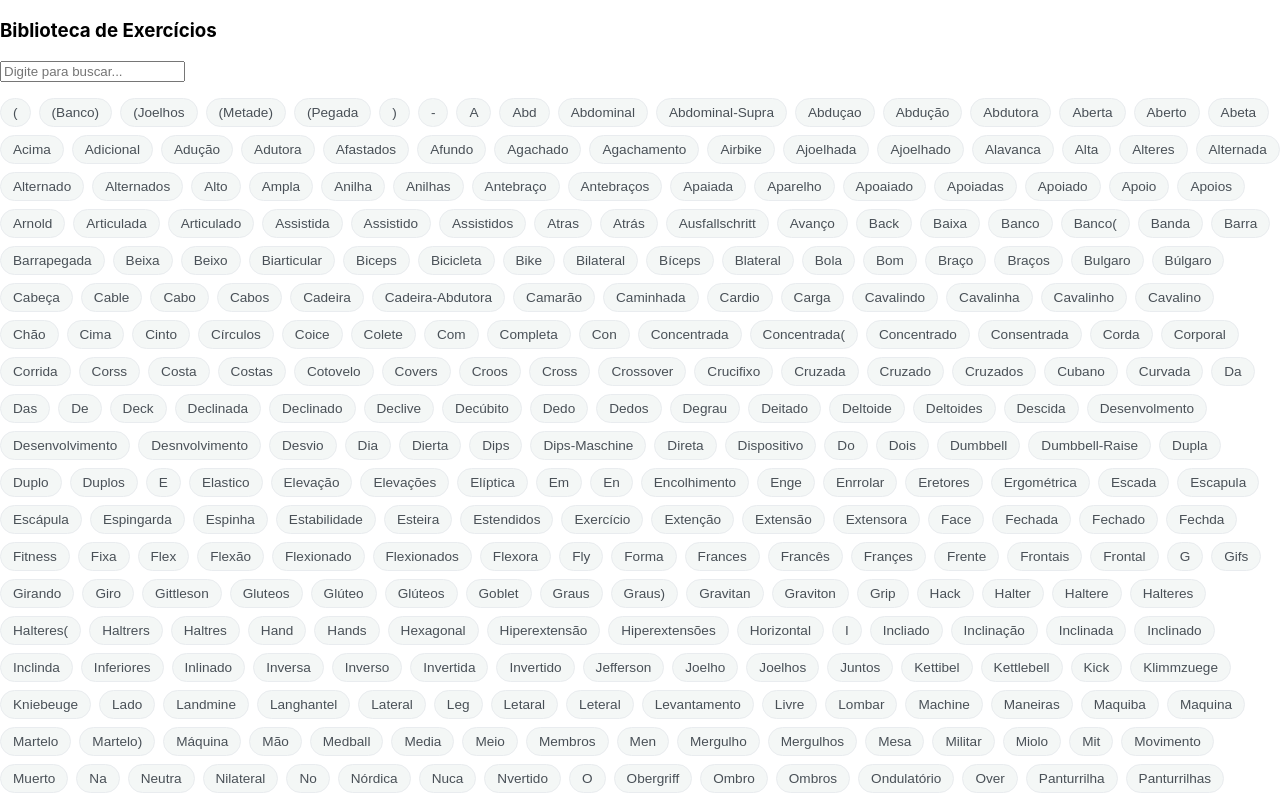
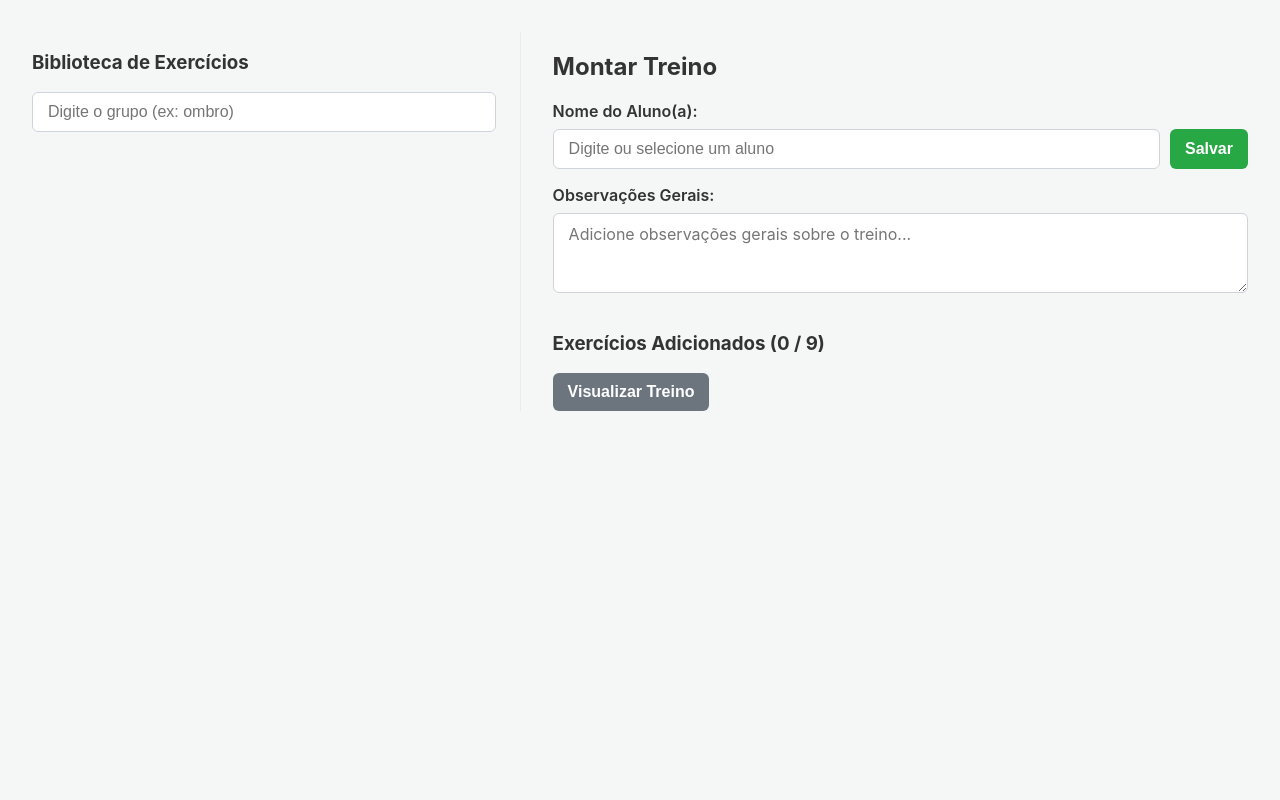
Before and after one commit to rferraz1/planilha-export-html, a React (Create React App) app: page / in a window 1280 px wide. Shown: the top 800 px of the page. Built offline with nearby package versions, Linux system fonts and the light colour scheme.

Commit message:
FEAT: Implementa solução final de Gist para links curtos

```diff
--- a/src/App.css
+++ b/src/App.css
@@ -1,33 +1,194 @@
-/* --- ESTILOS PARA OS BOTÕES DE GRUPO MUSCULAR --- */
-
-.grupo-muscular-container {
-    display: flex;
-    flex-wrap: wrap;
-    gap: 8px;
-    margin-top: 1rem;
-    margin-bottom: 1rem;
+/* --- CONFIGURAÇÕES GLOBAIS E VARIÁVEIS --- */
+:root {
+  --cor-verde: #28a745;
+  --cor-fundo: #f4f7f6;
+  --cor-branco: #ffffff;
+  --cor-cinza-escuro: #333;
+  --cor-cinza-medio: #6c757d;
+  --cor-cinza-claro: #e9ecef;
+  --cor-vermelho-perigo: #dc3545;
 }
 
-.botao-grupo {
-    background-color: #f4f7f6;
-    border: 1px solid #e9ecef;
-    color: #495057;
-    padding: 6px 12px;
-    border-radius: 20px; /* Pílulas arredondadas */
-    font-size: 0.85rem;
-    font-weight: 500;
-    cursor: pointer;
-    transition: all 0.2s ease;
-    text-transform: capitalize; /* Deixa a primeira letra maiúscula */
+body {
+  font-family: -apple-system, BlinkMacSystemFont, 'Segoe UI', 'Roboto', 'Oxygen',
+    'Ubuntu', 'Cantarell', 'Fira Sans', 'Droid Sans', 'Helvetica Neue',
+    sans-serif;
+  margin: 0;
+  padding: 0;
+  background-color: var(--cor-fundo);
+  color: var(--cor-cinza-escuro);
 }
 
-.botao-grupo:hover {
-    background-color: #e9ecef;
-    border-color: #ced4da;
+h2, h3 {
+  color: var(--cor-cinza-escuro);
+  font-weight: 700;
 }
 
-.botao-grupo:focus {
+/* --- LAYOUT PRINCIPAL --- */
+.app-container {
+  display: flex;
+  flex-wrap: wrap; /* Permite quebrar em telas menores */
+  padding: 2rem;
+  gap: 2rem;
+  max-width: 1400px;
+  margin: 0 auto;
+}
+
+.coluna-esquerda {
+  flex: 1;
+  min-width: 320px; /* Largura mínima */
+  max-height: 90vh; /* Altura máxima */
+  overflow-y: auto; /* Scroll se o conteúdo estourar */
+  padding-right: 1.5rem;
+  border-right: 1px solid var(--cor-cinza-claro);
+}
+
+.coluna-direita {
+  flex: 1.5;
+  min-width: 400px; /* Largura mínima */
+  max-height: 90vh; /* Altura máxima */
+  overflow-y: auto; /* Scroll se o conteúdo estourar */
+}
+
+/* --- ESTILOS DE COMPONENTES GLOBAIS --- */
+.input-padrao {
+  width: 100%;
+  padding: 10px 15px;
+  font-size: 1rem;
+  border: 1px solid #ced4da;
+  border-radius: 6px;
+  box-sizing: border-box; /* Garante que o padding não estoure a largura */
+  margin-bottom: 1rem;
+}
+
+.textarea-padrao {
+  width: 100%;
+  min-height: 80px;
+  padding: 10px 15px;
+  font-size: 1rem;
+  font-family: inherit;
+  border: 1px solid #ced4da;
+  border-radius: 6px;
+  box-sizing: border-box;
+  resize: vertical;
+  margin-bottom: 1rem;
+}
+
+.botao-primario {
+  background-color: var(--cor-verde);
+  color: var(--cor-branco);
+  border: none;
+  padding: 10px 15px;
+  font-size: 1rem;
+  font-weight: 600;
+  border-radius: 6px;
+  cursor: pointer;
+  transition: background-color 0.2s;
+}
+
+.botao-primario:hover {
+  background-color: #218838;
+}
+
+.botao-primario:disabled {
+  background-color: var(--cor-cinza-medio);
+  cursor: not-allowed;
+}
+
+/* --- COLUNA ESQUERDA (BIBLIOTECA) --- */
+.gif-grid {
+  display: grid;
+  grid-template-columns: repeat(auto-fill, minmax(100px, 1fr));
+  gap: 10px;
+  margin-top: 1rem;
+}
+
+.gif-item {
+  width: 100%;
+  height: 100px;
+  object-fit: cover;
+  border: 2px solid transparent;
+  border-radius: 6px;
+  cursor: pointer;
+  transition: border-color 0.2s;
+}
+
+.gif-item:hover {
+  border-color: var(--cor-verde);
+}
+
+/* --- COLUNA DIREITA (MONTAR TREINO) --- */
+.aluno-container {
+  display: flex;
+  gap: 10px;
+  margin-bottom: 1rem;
+}
+
+.aluno-container .input-padrao {
+  flex: 1;
+  margin-bottom: 0; /* Remove a margem de baixo no input */
+}
+
+.botao-salvar {
+  padding: 10px 15px;
+}
+
+label {
+  font-weight: 600;
+  display: block;
+  margin-bottom: 0.5rem;
+}
+
+/* Lista de Exercícios Adicionados */
+.lista-exercicios {
+  list-style-type: none;
+  padding: 0;
+  margin: 0;
+}
+
+.card-exercicio {
+  background-color: var(--cor-branco);
+  border: 1px solid var(--cor-cinza-claro);
+  border-radius: 8px;
+  padding: 1rem;
+  margin-bottom: 1rem;
+  box-shadow: 0 2px 4px rgba(0,0,0,0.05);
+}
+
+.card-exercicio-header {
+  display: flex;
+  justify-content: space-between;
+  align-items: center;
+  margin-bottom: 1rem;
+  border-bottom: 1px solid var(--cor-cinza-claro);
+  padding-bottom: 0.5rem;
+}
+
+.input-nome-exercicio {
+  font-size: 1.1rem;
+  font-weight: 600;
+  border: none;
+  padding: 5px;
+  width: 90%;
+  border-radius: 4px;
+}
+
+.input-nome-exercicio:focus {
+    background-color: #f8f9fa;
     outline: none;
-    box-shadow: 0 0 0 3px rgba(40, 167, 69, 0.2); /* Sombra verde fraca */
-    border-color: #28a745;
 }
+
+.botao-deletar {
+  background: none;
+  border: none;
+  color: var(--cor-vermelho-perigo);
+  font-size: 1.5rem;
+  font-weight: 700;
+  cursor: pointer;
+}
+
+.textarea-variacao {
+  min-height: 40px;
+  font-size: 0.95rem;
+  margin-bottom: 0;
+}
--- a/src/App.js
+++ b/src/App.js
@@ -3,9 +3,9 @@ import TreinoVisual from './TreinoVisual';
 import './Modal.css';
 import './App.css';
 import { DragDropContext, Droppable, Draggable } from '@hello-pangea/dnd';
-import lzString from 'lz-string';
+import lzString from 'lz-string'; // Ainda precisamos dele para o fallback
 
-// Componente ListaDeGifs (sem mudanças)
+// Componente ListaDeGifs (com o link correto)
 const ListaDeGifs = React.memo(({ gifs, onAdicionar }) => {
     return (
         <div className="gif-grid">
@@ -18,7 +18,7 @@ const ListaDeGifs = React.memo(({ gifs, onAdicionar }) => {
 
 function App() {
 
-    // Lógica de leitura do link (sem mudanças)
+    // --- LÓGICA DE LEITURA DO LINK (ATUALIZADA PARA GIST) ---
     const [dadosDoLink, setDadosDoLink] = useState(null);
     const [carregandoLink, setCarregandoLink] = useState(true);
 
@@ -26,19 +26,53 @@ function App() {
         const params = new URLSearchParams(window.location.search);
         const treinoQuery = params.get('treino');
 
-        if (treinoQuery) {
+        // Função para buscar o Gist
+        const fetchGist = async (gistId) => {
             try {
-                const jsonDoTreino = lzString.decompressFromEncodedURIComponent(treinoQuery);
-                const dados = JSON.parse(jsonDoTreino);
+                const response = await fetch(`https://api.github.com/gists/${gistId}`);
+                if (!response.ok) throw new Error('Gist não encontrado');
+
+                const gistData = await response.json();
+
+                // Pega o conteúdo do arquivo 'treino.json' de dentro do Gist
+                const fileContent = gistData.files['treino.json'].content;
+                const dados = JSON.parse(fileContent);
+
                 if (dados && dados.lista && dados.aluno !== undefined && dados.obs !== undefined) {
                     setDadosDoLink(dados);
                 }
             } catch (error) {
-                console.error("Erro ao decodificar treino:", error);
+                console.error("Erro ao buscar Gist:", error);
+                alert("Erro ao carregar o link do treino. O Gist pode ter sido removido.");
+            } finally {
+                setCarregandoLink(false); // Termina a verificação
             }
+        };
+
+        if (treinoQuery) {
+            // NOVO: Verifica se é um link Gist
+            if (treinoQuery.startsWith('gist:')) {
+                const gistId = treinoQuery.split(':')[1];
+                fetchGist(gistId);
+
+            // PLANO B: Ainda sabe ler o link antigo (gigante)
+            } else {
+                try {
+                    const jsonDoTreino = lzString.decompressFromEncodedURIComponent(treinoQuery);
+                    const dados = JSON.parse(jsonDoTreino);
+                    if (dados && dados.lista && dados.aluno !== undefined && dados.obs !== undefined) {
+                        setDadosDoLink(dados);
+                    }
+                } catch (error) {
+                    console.error("Erro ao decodificar treino antigo:", error);
+                }
+                setCarregandoLink(false);
+            }
+        } else {
+            // Sem link, carrega o app normal
+            setCarregandoLink(false);
         }
-        setCarregandoLink(false);
-    }, []);
+    }, []); // O array vazio [] garante que isso só roda UMA VEZ
 
 
     // Hooks normais do app
@@ -50,9 +84,6 @@ function App() {
     const [observacoes, setObservacoes] = useState('');
     const [mostrarModal, setMostrarModal] = useState(false);
 
-    // NOVO ESTADO PARA AS PASTAS (PONTO 1)
-    const [gruposMusculares, setGruposMusculares] = useState([]);
-
     useEffect(() => {
         if (!carregandoLink && !dadosDoLink) {
             const alunosDoStorage = localStorage.getItem('alunos_personal');
@@ -60,36 +91,22 @@ function App() {
 
             fetch('/gifs.json').then(res => res.json()).then(data => {
                 setGifsPorExercicio(data);
-
-                // NOVO: Extrai os grupos (chaves) do JSON
-                const grupos = Object.keys(data).sort(); // Ordena alfabeticamente
-                setGruposMusculares(grupos);
             });
         }
     }, [carregandoLink, dadosDoLink]);
 
 
-    // LÓGICA DE BUSCA MELHORADA (PONTO 2)
+    // LÓGICA DE BUSCA SIMPLES (COMO VOCÊ GOSTA)
     const gifsEncontrados = useMemo(() => {
         const buscaLimpa = busca.toLowerCase().trim();
-
         if (!buscaLimpa) {
             return [];
         }
-
-        const todasChaves = Object.keys(gifsPorExercicio);
-
-        const chavesEncontradas = todasChaves.filter(chave =>
-            chave.toLowerCase().startsWith(buscaLimpa)
-        );
-
-        const todosGifs = chavesEncontradas.flatMap(chave => gifsPorExercicio[chave]);
-
-        return todosGifs;
+        return gifsPorExercicio[buscaLimpa] || [];
     }, [busca, gifsPorExercicio]);
 
 
-    // Funções normais do app (sem mudanças)
+    // Funções normais do app (com todas as correções)
     const salvarAluno = () => {
         if (alunoNome && !alunosSalvos.includes(alunoNome)) {
             const novaLista = [...alunosSalvos, alunoNome];
@@ -118,9 +135,9 @@ function App() {
     };
 
 
-    // RENDERIZAÇÃO CONDICIONAL (sem mudanças)
+    // RENDERIZAÇÃO CONDICIONAL (para o aluno)
     if (carregandoLink) {
-        return <div className="app-container"><h1>Carregando...</h1></div>;
+        return <div className="app-container"><h1>A carregar...</h1></div>;
     }
 
     if (dadosDoLink) {
@@ -145,31 +162,24 @@ function App() {
         );
     }
 
-    // MODO NORMAL (com as novas pastas)
+    // MODO NORMAL (o seu app de criação)
     return (
         <div className="app-container">
-            {/* --- COLUNA DA ESQUERDA --- */}
+            {/* --- COLUNA DA ESQUERDA (SEM AS PASTAS) --- */}
             <div className="coluna-esquerda">
                 <h3>Biblioteca de Exercícios</h3>
-                <input type="text" value={busca} onChange={(e) => setBusca(e.target.value)} placeholder="Digite para buscar..." className="input-padrao" />
-
-                {/* NOVO: BOTÕES DE GRUPO MUSCULAR (PONTO 1) */}
-                <div className="grupo-muscular-container">
-                    {gruposMusculares.map(grupo => (
-                        <button
-                            key={grupo}
-                            className="botao-grupo"
-                            onClick={() => setBusca(grupo)}
-                        >
-                            {grupo.charAt(0).toUpperCase() + grupo.slice(1)}
-                        </button>
-                    ))}
-                </div>
+                <input
+                    type="text"
+                    value={busca}
+                    onChange={(e) => setBusca(e.target.value)}
+                    placeholder="Digite o grupo (ex: ombro)"
+                    className="input-padrao"
+                />
 
                 <ListaDeGifs gifs={gifsEncontrados} onAdicionar={adicionarExercicio} />
             </div>
 
-            {/* --- COLUNA DA DIREITA (sem mudanças) --- */}
+            {/* --- COLUNA DA DIREITA --- */}
             <div className="coluna-direita">
                 <h2>Montar Treino</h2>
                 <label htmlFor="aluno-nome">Nome do Aluno(a):</label>
@@ -203,7 +213,7 @@ function App() {
                                 {provided.placeholder}
                             </ul>
                         )}
-                    </Droppable> {/* <-- AQUI ESTÁ A CORREÇÃO */}
+                    </Droppable>
                 </DragDropContext>
 
                 <button onClick={() => setMostrarModal(true)} disabled={lista.length === 0} className="botao-primario">
@@ -211,7 +221,7 @@ function App() {
                 </button>
             </div>
 
-            {/* O Modal que abre o TreinoVisual (sem mudanças) */}
+            {/* O Modal que abre o TreinoVisual */}
             {mostrarModal && (
                 <div className="modal-overlay">
                     <div className="modal-content">
```
Also changed, not shown: src/TreinoVisual.js (+120 -30 lines).
